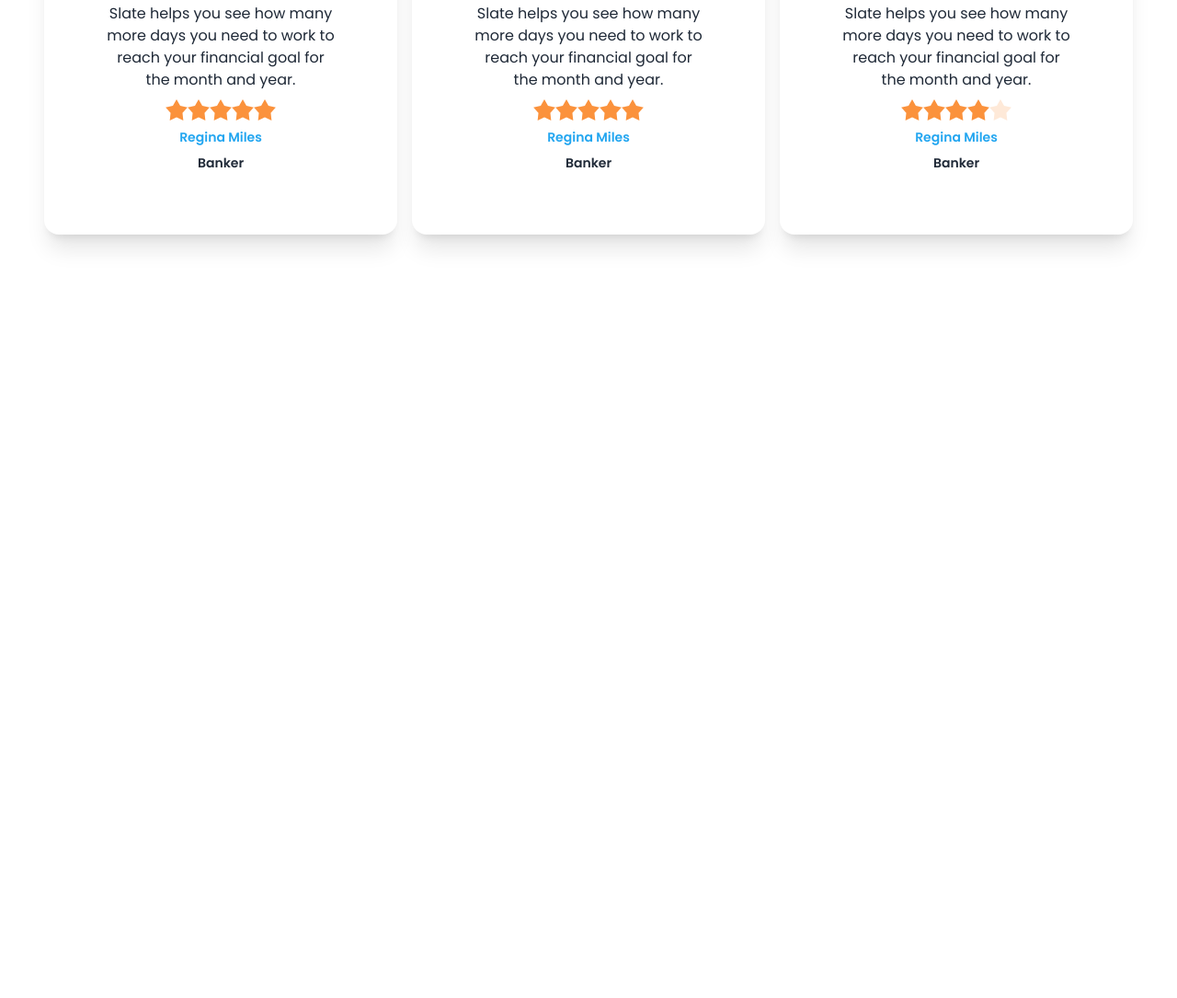
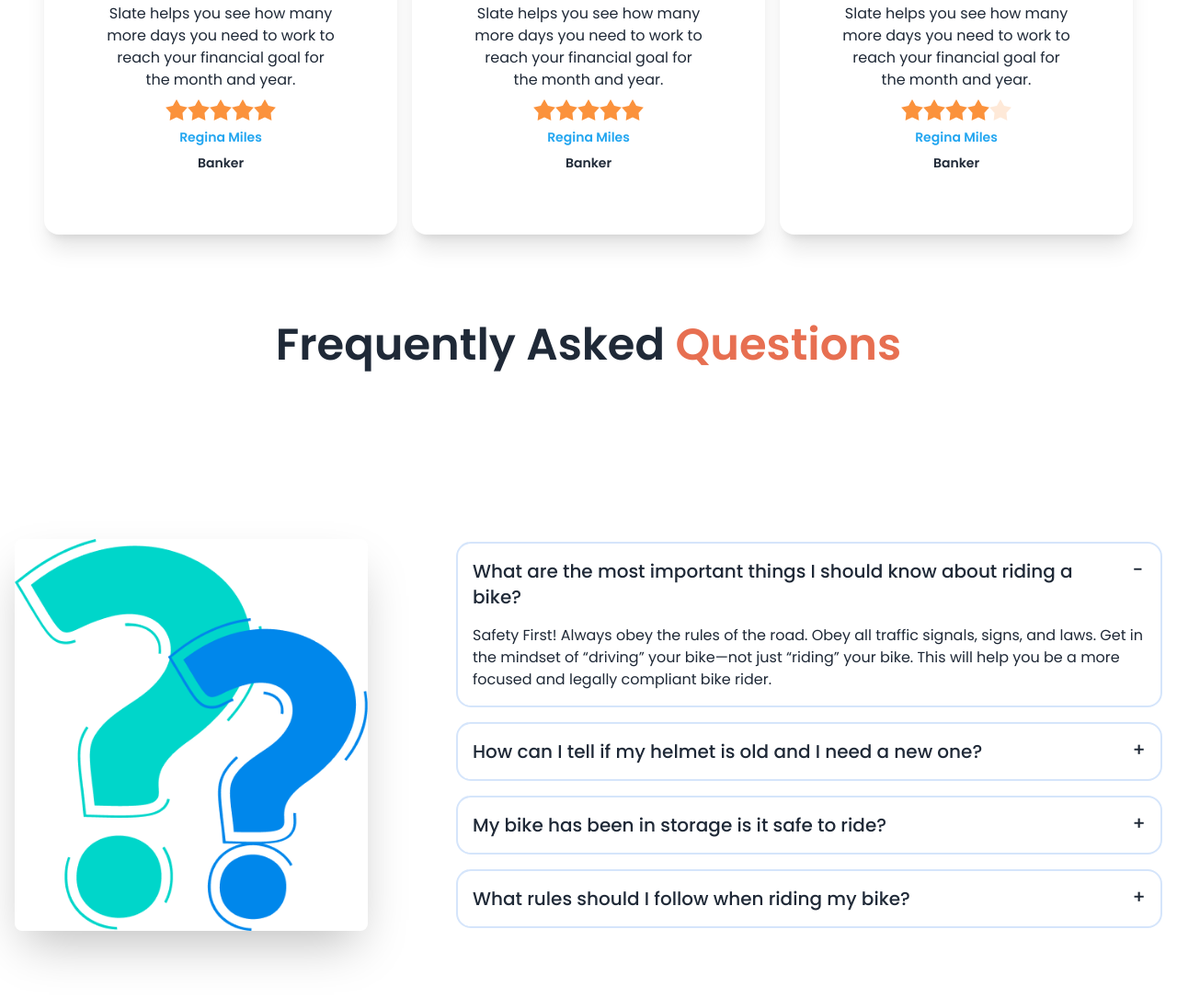
Before and after one commit to S-a-b-b-i-R/biker-zone-daisyUI, a plain HTML site: page index.html in a window 1280 px wide. Shown: the part 1635-2720 px from the top of the page at 92% size. Before the commit the page ends 1986 px from the top, so only its background shows below. Drawn offline with nearby package versions, Linux system fonts and the light colour scheme.

Commit message:
faw done

```diff
--- a/index.html
+++ b/index.html
@@ -285,6 +285,64 @@
                 </div>
             </div>
         </section>
+        <!-- FAQ -->
+        <section class="my-24">
+            <h3 class="text-5xl font-semibold text-center">Frequently Asked <span
+                    class="text-[#E76F51]">Questions</span></h3>
+            <div class="hero min-h-screen">
+                <div class="hero-content flex-col lg:gap-24 lg:flex-row">
+                    <img src="./images/others/faq.png" alt="faq"
+                        class="max-w-sm w-[80%] md:w-[100%] lg:w-[100%] rounded-lg shadow-2xl" />
+                    <div class="space-y-4">
+                        <div class="collapse collapse-plus border-2 border-[#D5E5FB]">
+                            <input type="radio" name="my-accordion-3" checked="checked" />
+                            <div class="collapse-title text-xl font-medium">
+                                <Translate text="Click to open this one and close others" />
+                                <p>What are the most important things I should
+                                    know about riding a bike?</p>
+                            </div>
+                            <div class="collapse-content">
+                                <p>Safety First! Always obey the rules of the road. Obey all traffic signals, signs, and
+                                    laws. Get in the mindset of “driving” your bike—not just “riding” your bike. This
+                                    will help you be a more focused and legally compliant bike rider. </p>
+                            </div>
+                        </div>
+                        <div class="collapse collapse-plus border-2 border-[#D5E5FB]">
+                            <input type="radio" name="my-accordion-3" />
+                            <div class="collapse-title text-xl font-medium">
+                                <Translate text="Click to open this one and close others" />
+                                <p>How can I tell if my helmet is old and I need a
+                                    new one?</p>
+                            </div>
+                            <div class="collapse-content">
+                                <p>hello</p>
+                            </div>
+                        </div>
+                        <div class="collapse collapse-plus border-2 border-[#D5E5FB]">
+                            <input type="radio" name="my-accordion-3" />
+                            <div class="collapse-title text-xl font-medium">
+                                <Translate text="Click to open this one and close others" />
+                                <p>My bike has been in storage is it safe to ride?</p>
+                            </div>
+                            <div class="collapse-content">
+                                <p>hello</p>
+                            </div>
+                        </div>
+                        <div class="collapse collapse-plus border-2 border-[#D5E5FB]">
+                            <input type="radio" name="my-accordion-3" />
+                            <div class="collapse-title text-xl font-medium">
+                                <Translate text="Click to open this one and close others" />
+                                <p>What rules should I follow when riding my bike?</p>
+                            </div>
+                            <div class="collapse-content">
+                                <p>hello</p>
+                            </div>
+                        </div>
+                    </div>
+
+                </div>
+            </div>
+        </section>
 
     </main>
 
```
